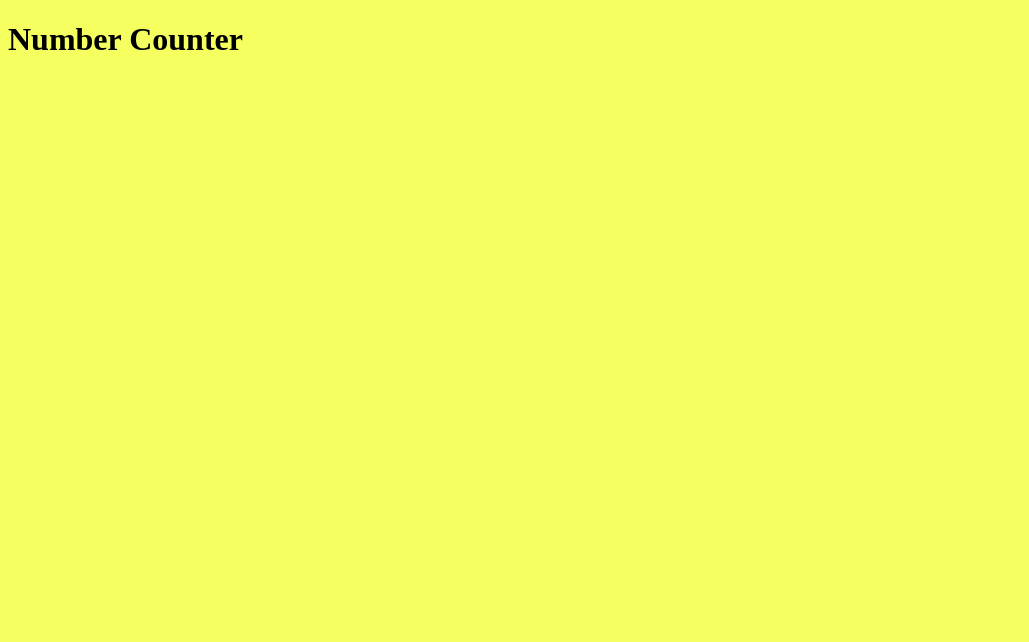
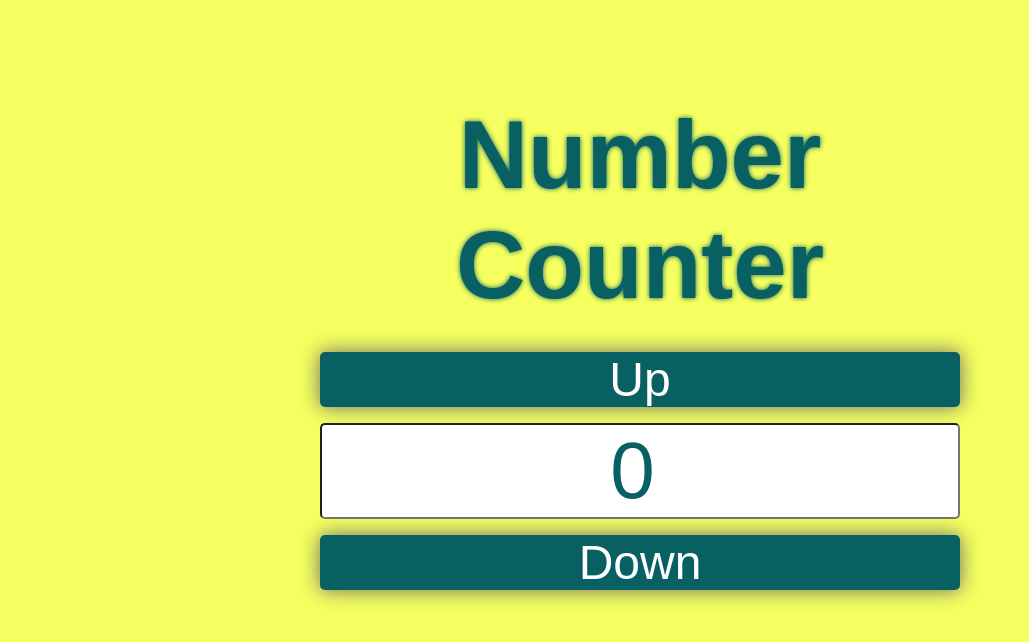
Before and after one commit to picklu/counter, a website: page index.html in a window 1280 px wide. Shown: the whole page, without its empty margins (0-1029 px from the left). Drawn offline with Linux system fonts and the light colour scheme.

Commit message:
Complete designing number counter

```diff
--- a/index.html
+++ b/index.html
@@ -8,6 +8,13 @@
     <link rel="stylesheet" href="css/style.css">
 </head>
 <body>
-    <h1>Number Counter</h1>
+    <div class="main">
+        <h1>Number Counter</h1>
+        <div class="number">
+           <button id="up" class="btn number__up">Up</button>
+            <input id="value" class="number__value" type="number" min="0" max="1000" value="0" readonly>
+            <button id="down" class="btn number__down">Down</button>
+        </div>
+   </div>
 </body>
 </html>
--- a/sass/main.scss
+++ b/sass/main.scss
@@ -1,3 +1,71 @@
+*,
+*::before,
+*::after {
+    margin: 0;
+    padding: 0;
+}
+
 body {
+    font-family: Arial, Helvetica, sans-serif;
     background-color: #f5ff5f;
+    font-size: 10px;
 }
+
+h1 {
+    text-align: center;
+    text-shadow: 0 0 5px #096063;
+    font-size: 6rem;
+    color: #096063;
+}
+
+.main {
+    width: 50%;
+    margin: auto;
+    margin-top: 100px;
+}
+
+.number {
+    margin-top: 2rem;
+    width: 100%;
+    font-size: 3rem;
+    display: flex;
+    flex-direction: column;
+
+    &__up,
+    &__down,
+    &__value {
+        border-radius: 5px;
+        display: block;
+        font-size: inherit;
+        text-align: center;
+        margin-bottom: 1rem;
+    }
+
+    .btn {
+        background-color: #096063;
+        border: none;
+        box-shadow: 0 0 20px #676969;
+        color: #fff;
+        transition: transform .2s;
+
+        &:active {
+            transform: scale(1.005);
+        }
+
+        &:focus,
+        &:active {
+            outline: none;
+        }
+
+        &:hover {
+            box-shadow: 0 0 20px #20dce2;
+        }
+    }
+
+    &__value {
+        color: #096063;
+        font-size: 5rem;
+    }
+
+
+}
```
Also changed, not shown: css/style.css.
